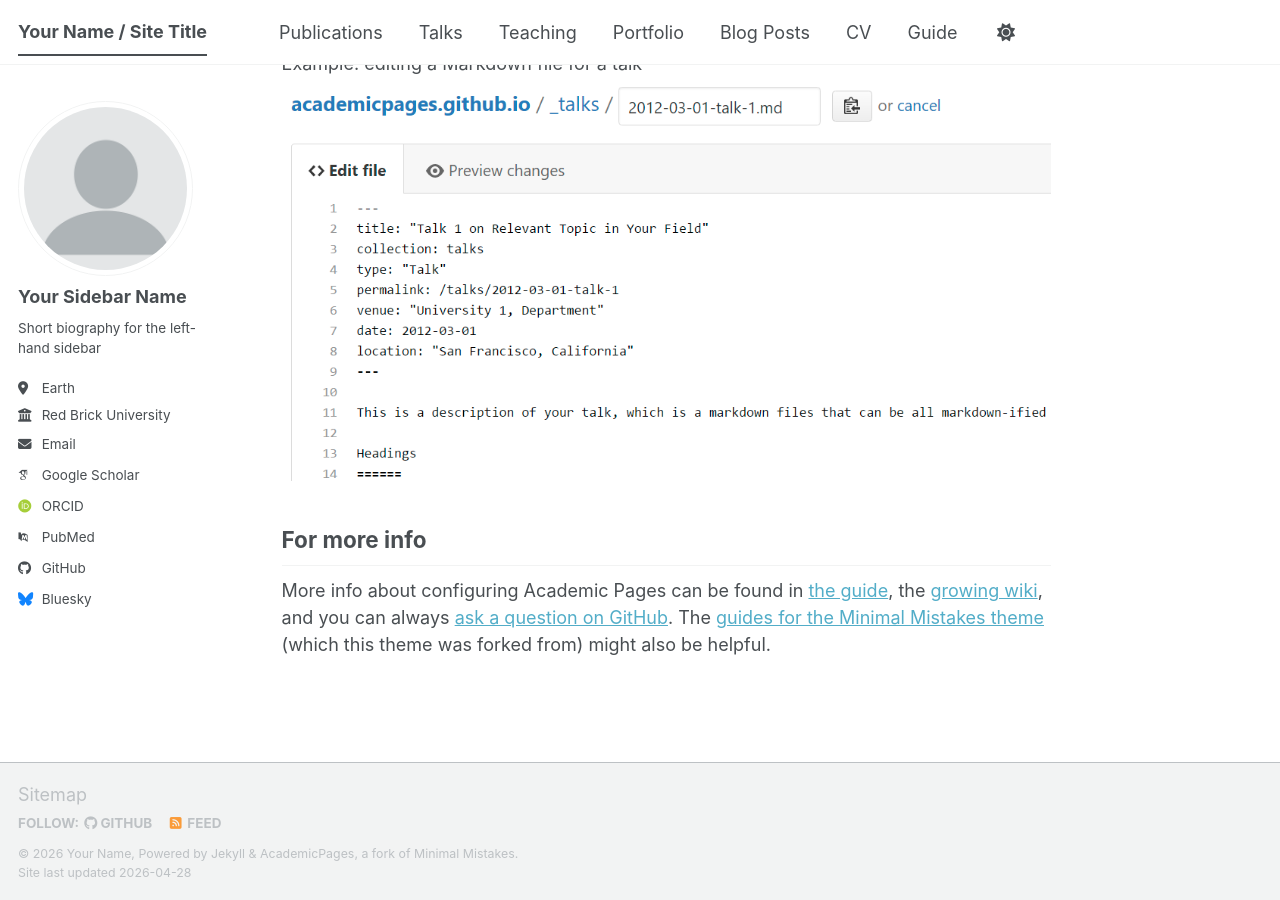
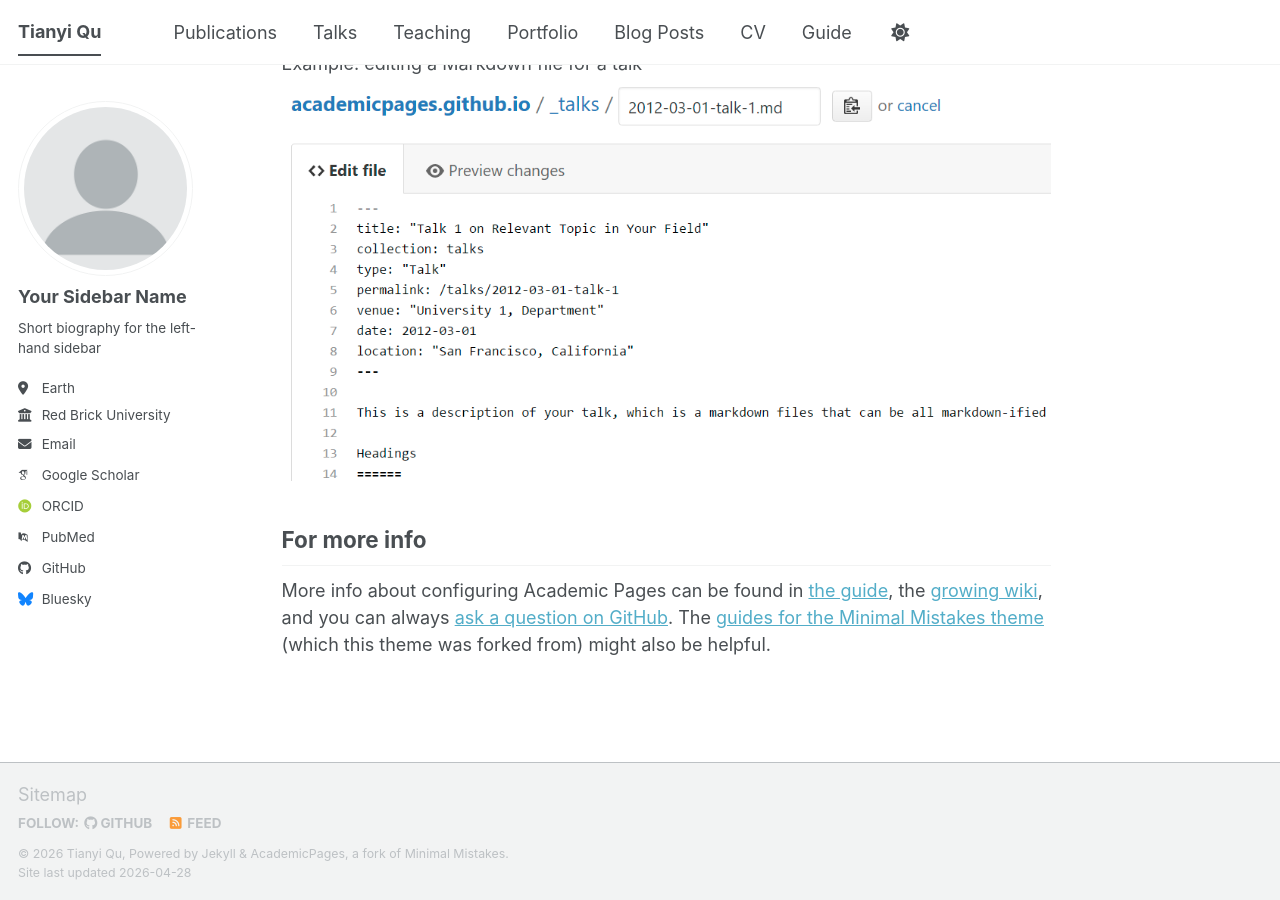
Before and after one commit to TQSAIS/tqsais.github.io, a Jekyll site: the page built from _pages/about.md, in a window 1280 px wide and 900 px high, scrolled down 2720 px. Built offline with Jekyll 4.4.1, drawn with Linux system fonts in a browser that asks for light colours; some web fonts are replaced; a script bundle is joined from its source files by our own code; library files that are not in the unit come from our copies.

Commit message:
Update _config.yml

```diff
--- a/_config.yml
+++ b/_config.yml
@@ -9,9 +9,9 @@
 # Basic Site Settings
 locale                   : "en-US"
 site_theme               : "default" # The available themes options are "default", "air", "sunrise", "mint", "dirt" and "contrast"
-title                    : "Your Name / Site Title"
+title                    : "Tianyi Qu"
 title_separator          : "-"
-name                     : &name "Your Name"
+name                     : &name "Tianyi Qu"
 description              : &description "Your Name's academic portfolio"   # Update this with a general description of your site, this is the default if not overridden by a page
 url                      : https://tqsais.github.io # The base hostname & protocol for your site e.g. "https://[your GitHub username].github.io",
                                                            # or if you already have some other page hosted on Github then use "https://[your GitHub username].github.io/[Your Repo Name]"
```
